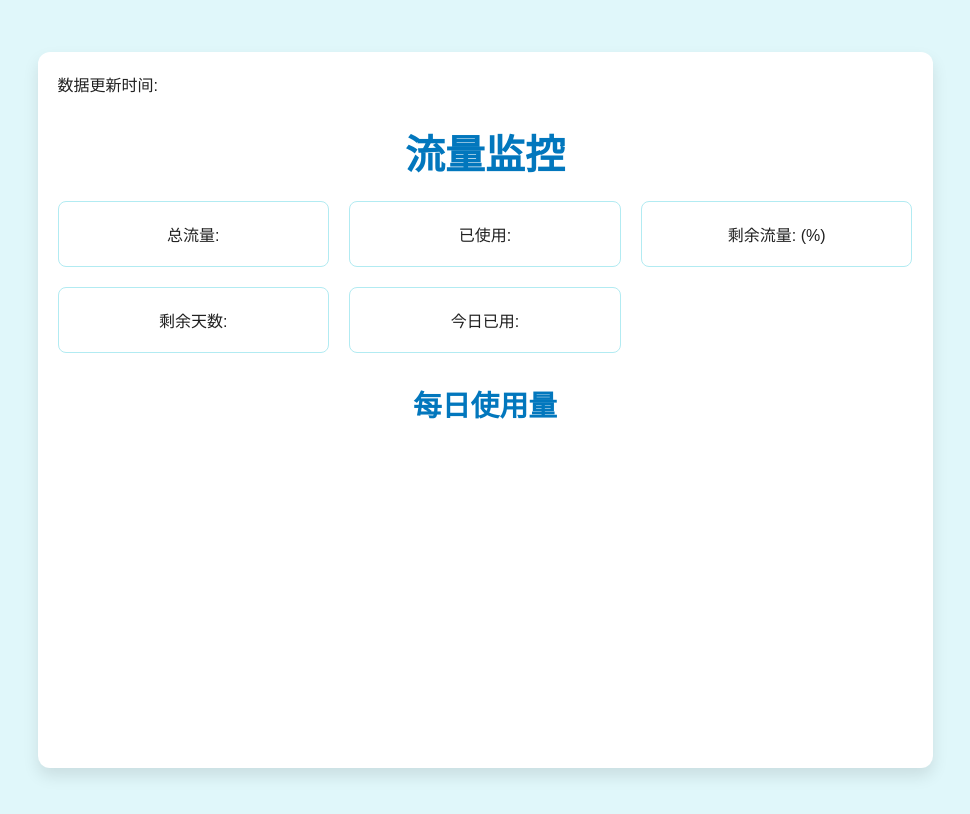
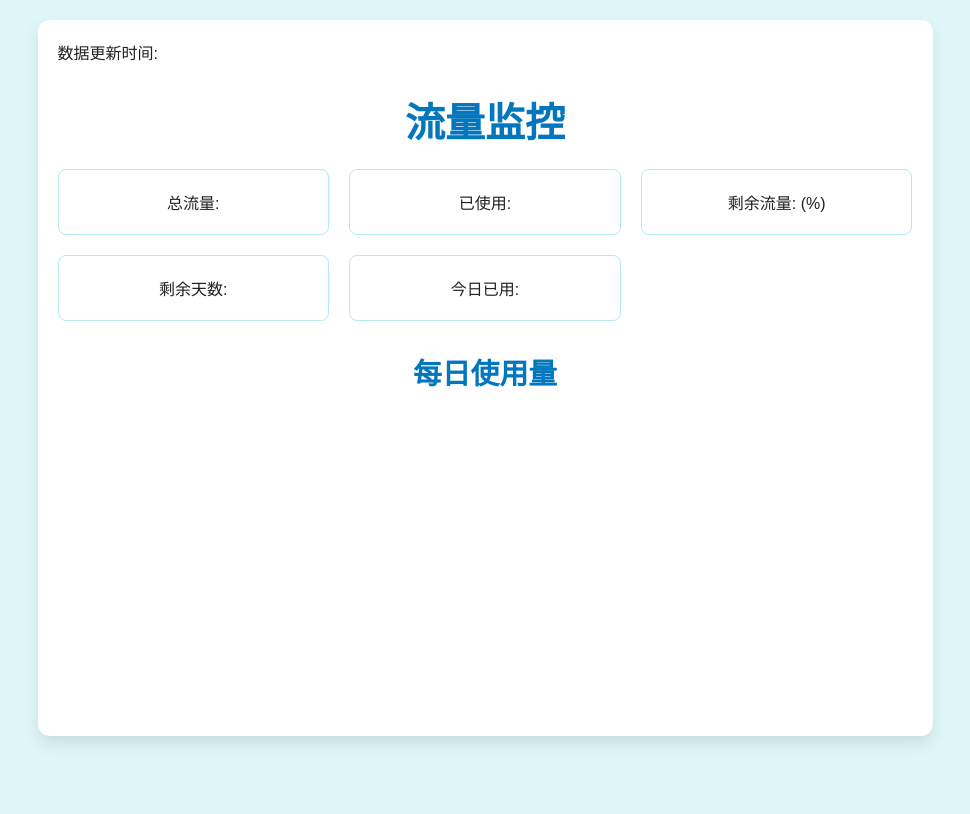
Before and after one commit to alislin/stream-traffic-watcher, an Electron app: page index.html in a window 970 px wide. Drawn offline with nearby package versions, Linux system fonts and the light colour scheme; no server answers.

Commit message:
修复样式，移除最小高度设置以避免内容溢出

```diff
--- a/index.html
+++ b/index.html
@@ -14,7 +14,7 @@
             display: flex;
             justify-content: center; /* 水平居中 */
             align-items: center; /* 垂直居中 */
-            min-height: 100vh; /* 最小高度为视口高度 */
+            /* overflow: hidden; 隐藏超出内容 */
         }
         .container {
             width: 90%; /* 容器宽度调整为90% */
```
